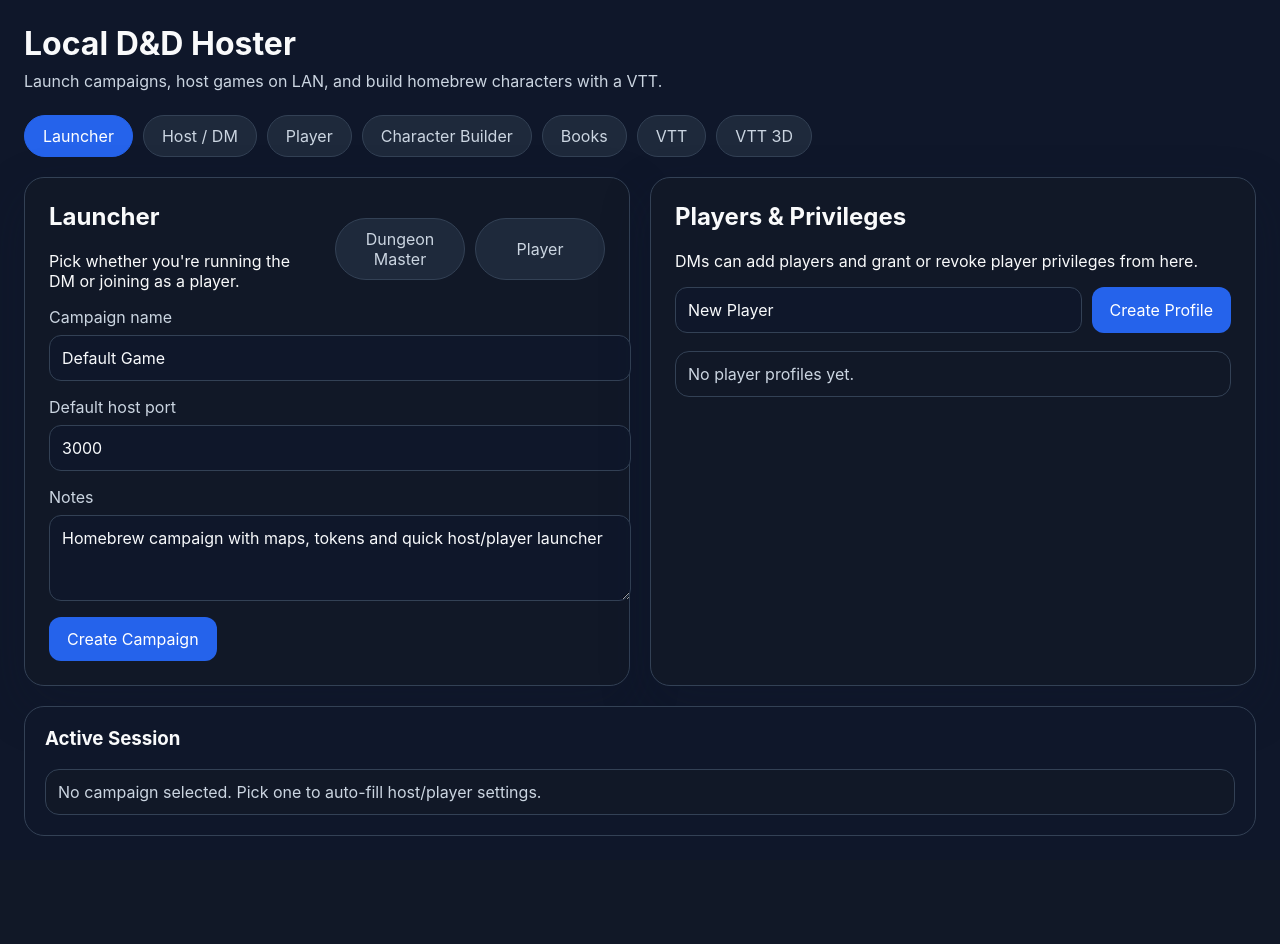
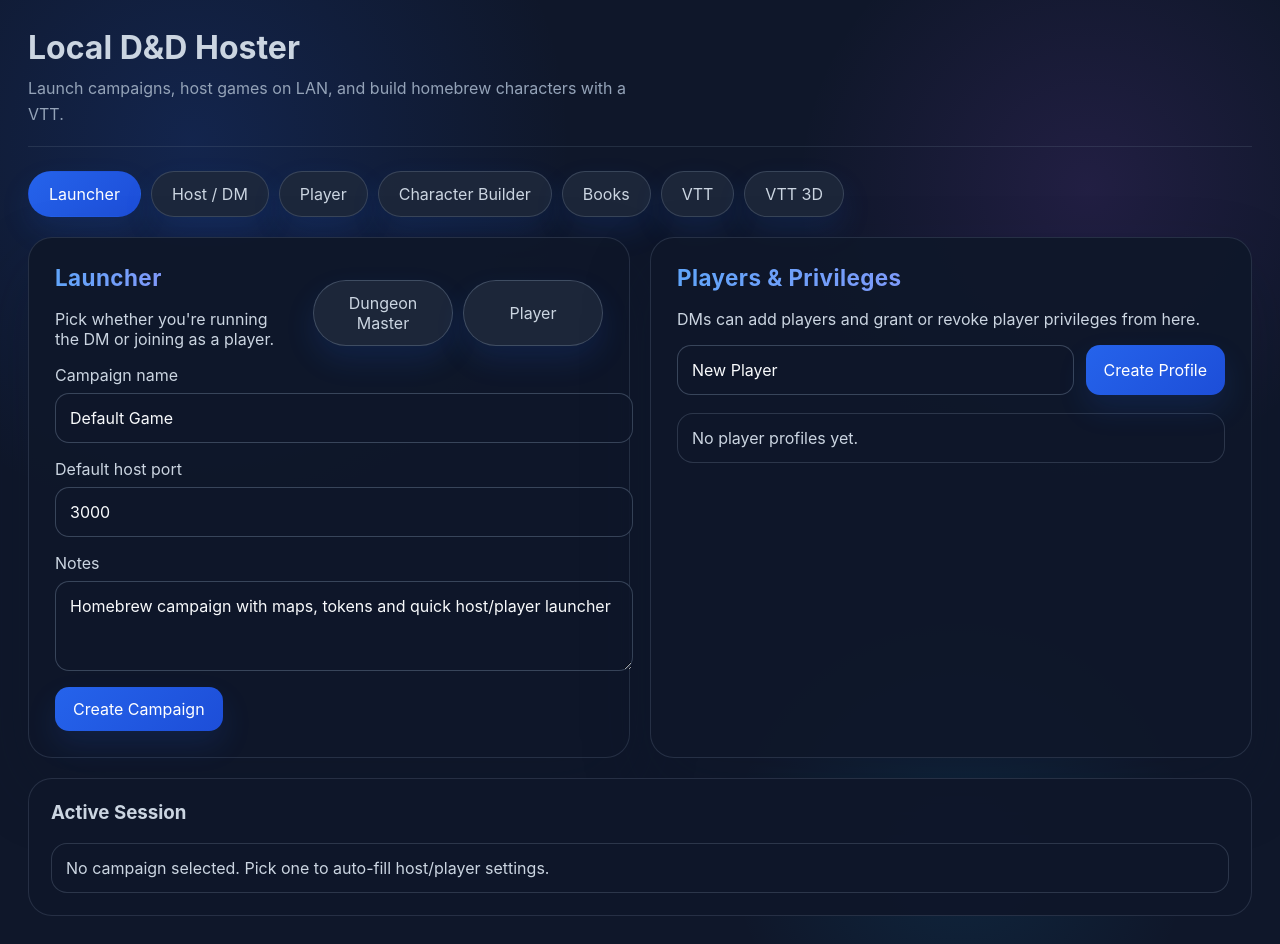
Before and after one commit to FishSticksYTWannabe/localdndhoster, a React (Vite) app: page / in a window 1280 px wide. Before the commit the page ends 860 px from the top, so only its background shows below. Built offline with nearby package versions, Linux system fonts and the light colour scheme.

Commit message:
Polish app UI styling

```diff
--- a/src/styles.css
+++ b/src/styles.css
@@ -1,8 +1,17 @@
 :root {
   color-scheme: light;
-  font-family: Inter, system-ui, sans-serif;
-  background: #111827;
-  color: #f9fafb;
+  font-family: Inter, system-ui, -apple-system, BlinkMacSystemFont, 'Segoe UI', sans-serif;
+  color: #f8fafc;
+  --surface: #111827;
+  --surface-strong: #0f172a;
+  --surface-muted: #1e293b;
+  --border: #334155;
+  --text-muted: #cbd5e1;
+  --text-soft: #94a3b8;
+  --accent: #2563eb;
+  --accent-soft: #1d4ed8;
+  --success: #22c55e;
+  --danger: #ef4444;
 }
 
 body,
@@ -11,7 +20,11 @@ html,
   min-height: 100%;
   margin: 0;
   padding: 0;
-  background: #0f172a;
+  background: radial-gradient(circle at 15% 15%, rgba(37, 99, 235, 0.18), transparent 28%),
+    radial-gradient(circle at 85% 20%, rgba(168, 85, 247, 0.12), transparent 22%),
+    radial-gradient(circle at 75% 90%, rgba(14, 165, 233, 0.1), transparent 18%),
+    var(--surface-strong);
+  color: var(--text-muted);
 }
 
 button,
@@ -22,9 +35,9 @@ select {
 }
 
 .app-shell {
-  max-width: 1400px;
+  max-width: 1420px;
   margin: 0 auto;
-  padding: 24px;
+  padding: 28px;
 }
 
 .app-header {
@@ -33,6 +46,8 @@ select {
   justify-content: space-between;
   gap: 16px;
   margin-bottom: 24px;
+  padding-bottom: 18px;
+  border-bottom: 1px solid rgba(100, 116, 139, 0.24);
 }
 
 @media (max-width: 1024px) {
@@ -76,7 +91,9 @@ select {
 
 .app-header p {
   margin: 8px 0 0;
-  color: #cbd5e1;
+  color: var(--text-soft);
+  max-width: 620px;
+  line-height: 1.65;
 }
 
 .tab-bar {
@@ -87,17 +104,23 @@ select {
 }
 
 .tab {
-  padding: 10px 18px;
-  border: 1px solid #334155;
+  padding: 12px 20px;
+  border: 1px solid rgba(100, 116, 139, 0.4);
   border-radius: 9999px;
-  background: #1e293b;
-  color: #cbd5e1;
+  background: rgba(30, 41, 59, 0.9);
+  color: var(--text-muted);
   cursor: pointer;
+  transition: transform 0.2s ease, background 0.2s ease, border-color 0.2s ease;
+}
+
+.tab:hover {
+  transform: translateY(-1px);
+  background: rgba(37, 99, 235, 0.12);
 }
 
 .tab.active {
-  background: #2563eb;
-  border-color: #2563eb;
+  background: linear-gradient(135deg, var(--accent), var(--accent-soft));
+  border-color: transparent;
   color: white;
 }
 
@@ -121,20 +144,21 @@ select {
 }
 
 .panel-card {
-  background: #111827;
-  border: 1px solid #334155;
-  border-radius: 20px;
-  padding: 24px;
-  box-shadow: 0 20px 50px rgba(15, 23, 42, 0.25);
-}
-
-.wide-card {
-  min-width: 0;
+  background: rgba(15, 23, 42, 0.96);
+  border: 1px solid rgba(100, 116, 139, 0.28);
+  border-radius: 24px;
+  padding: 26px;
+  box-shadow: 0 30px 70px rgba(15, 23, 42, 0.22);
 }
 
 .panel-card h2 {
   margin-top: 0;
-  margin-bottom: 20px;
+  margin-bottom: 18px;
+  font-size: 1.4rem;
+  letter-spacing: 0.02em;
+  background: linear-gradient(95deg, #60a5fa, #a78bfa);
+  -webkit-background-clip: text;
+  color: transparent;
 }
 
 label {
@@ -148,10 +172,10 @@ input,
 select,
 textarea {
   width: 100%;
-  border: 1px solid #334155;
-  border-radius: 12px;
-  padding: 12px;
-  background: #0f172a;
+  border: 1px solid rgba(100, 116, 139, 0.5);
+  border-radius: 14px;
+  padding: 14px;
+  background: rgba(15, 23, 42, 0.9);
   color: #f8fafc;
 }
 
@@ -159,47 +183,57 @@ textarea {
   resize: vertical;
 }
 
+input:focus,
+select:focus,
+textarea:focus {
+  outline: none;
+  border-color: var(--accent);
+  box-shadow: 0 0 0 3px rgba(37, 99, 235, 0.16);
+}
+
 .button-row {
   display: flex;
   gap: 12px;
   flex-wrap: wrap;
-  margin-top: 8px;
+  margin-top: 12px;
 }
 
 button {
   border: none;
-  border-radius: 12px;
+  border-radius: 14px;
   padding: 12px 18px;
   color: white;
-  background: #2563eb;
+  background: linear-gradient(135deg, var(--accent), var(--accent-soft));
   cursor: pointer;
-  transition: transform 0.2s ease, background 0.2s ease;
+  transition: transform 0.2s ease, background 0.2s ease, box-shadow 0.2s ease;
+  box-shadow: 0 14px 30px rgba(37, 99, 235, 0.14);
 }
 
 button:hover {
   transform: translateY(-1px);
-  background: #1d4ed8;
+  background: linear-gradient(135deg, var(--accent-soft), #1e40af);
 }
 
 button:disabled {
   opacity: 0.55;
   cursor: not-allowed;
+  box-shadow: none;
 }
 
 .status-box {
-  background: #0f172a;
-  border: 1px solid #1e293b;
-  border-radius: 14px;
-  padding: 14px;
+  background: rgba(15, 23, 42, 0.95);
+  border: 1px solid rgba(59, 130, 246, 0.15);
+  border-radius: 18px;
+  padding: 18px;
   margin-top: 16px;
   color: #e2e8f0;
 }
 
 .log-panel {
-  background: #0f172a;
-  border: 1px solid #334155;
-  border-radius: 20px;
-  padding: 20px;
+  background: rgba(15, 23, 42, 0.95);
+  border: 1px solid rgba(100, 116, 139, 0.28);
+  border-radius: 24px;
+  padding: 22px;
 }
 
 .log-panel h3 {
@@ -209,17 +243,17 @@ button:disabled {
 .log-list {
   display: grid;
   gap: 10px;
-  max-height: 260px;
+  max-height: 300px;
   overflow-y: auto;
 }
 
 .log-item,
 .log-empty {
-  background: #111827;
-  border: 1px solid #334155;
-  border-radius: 14px;
-  padding: 12px;
-  color: #cbd5e1;
+  background: rgba(15, 23, 42, 0.94);
+  border: 1px solid rgba(100, 116, 139, 0.35);
+  border-radius: 16px;
+  padding: 14px;
+  color: var(--text-muted);
 }
 
 .version-list,
@@ -235,18 +269,25 @@ button:disabled {
 }
 
 .pill {
-  border: 1px solid #334155;
+  border: 1px solid rgba(100, 116, 139, 0.5);
   border-radius: 9999px;
-  background: #1e293b;
-  color: #cbd5e1;
-  padding: 10px 16px;
-  min-width: 130px;
+  background: rgba(30, 41, 59, 0.9);
+  color: var(--text-muted);
+  padding: 12px 18px;
+  min-width: 140px;
+  cursor: pointer;
+  transition: transform 0.2s ease, background 0.2s ease, border-color 0.2s ease;
+}
+
+.pill:hover {
+  transform: translateY(-1px);
+  background: rgba(37, 99, 235, 0.12);
 }
 
 .pill.active {
-  background: #2563eb;
+  background: linear-gradient(135deg, var(--accent), var(--accent-soft));
   color: white;
-  border-color: #2563eb;
+  border-color: transparent;
 }
 
 .launcher-header {
@@ -258,7 +299,7 @@ button:disabled {
 
 .player-add-row {
   display: flex;
-  gap: 10px;
+  gap: 12px;
   margin-bottom: 18px;
 }
 
@@ -267,8 +308,8 @@ button:disabled {
 }
 
 .selected-player {
-  border-color: #2563eb;
-  background: #131d3a;
+  border-color: rgba(37, 99, 235, 0.6);
+  background: rgba(15, 23, 42, 0.98);
 }
 
 .privilege-tags {
@@ -282,27 +323,54 @@ button:disabled {
   display: inline-flex;
   align-items: center;
   justify-content: center;
-  padding: 6px 10px;
+  padding: 6px 12px;
   border-radius: 9999px;
-  font-size: 0.85rem;
+  font-size: 0.86rem;
 }
 
 .tag-enabled {
-  background: #1e40af;
+  background: rgba(37, 99, 235, 0.2);
   color: white;
 }
 
 .tag-disabled {
-  background: #334155;
-  color: #94a3b8;
+  background: rgba(100, 116, 139, 0.3);
+  color: var(--text-soft);
+}
+
+.version-item {
+  display: flex;
+  align-items: center;
+  justify-content: space-between;
+  gap: 12px;
+  padding: 16px;
+  border: 1px solid rgba(100, 116, 139, 0.4);
+  border-radius: 18px;
+  background: rgba(15, 23, 42, 0.95);
+}
+
+.version-item:hover {
+  border-color: rgba(37, 99, 235, 0.4);
+  background: rgba(30, 41, 59, 0.98);
+}
+
+.version-actions {
+  display: flex;
+  gap: 10px;
+  align-items: center;
+}
+
+.version-actions button {
+  padding: 10px 16px;
+  border-radius: 12px;
 }
 
 .privilege-panel {
   margin-top: 18px;
-  padding: 18px;
-  border: 1px solid #334155;
+  padding: 20px;
+  border: 1px solid rgba(100, 116, 139, 0.25);
   border-radius: 18px;
-  background: #0f172a;
+  background: rgba(15, 23, 42, 0.96);
 }
 
 .privilege-grid {
@@ -313,17 +381,18 @@ button:disabled {
 
 .privilege-toggle {
   width: 100%;
-  border: 1px solid #334155;
-  background: #1e293b;
-  color: #cbd5e1;
-  padding: 12px 14px;
-  border-radius: 14px;
+  border: 1px solid rgba(100, 116, 139, 0.35);
+  background: rgba(30, 41, 59, 0.92);
+  color: var(--text-muted);
+  padding: 14px 16px;
+  border-radius: 16px;
   text-align: left;
+  transition: background 0.2s ease, border-color 0.2s ease;
 }
 
 .privilege-toggle.active {
-  border-color: #2563eb;
-  background: #2563eb;
+  border-color: var(--accent);
+  background: rgba(37, 99, 235, 0.18);
   color: white;
 }
 
@@ -335,9 +404,9 @@ button:disabled {
   width: 54px;
   height: 54px;
   padding: 8px;
-  border: 1px solid #334155;
+  border: 1px solid rgba(100, 116, 139, 0.4);
   border-radius: 14px;
-  background: #111827;
+  background: rgba(15, 23, 42, 0.95);
   display: flex;
   align-items: center;
   justify-content: center;
@@ -351,20 +420,20 @@ button:disabled {
 }
 
 .danger {
-  background: #dc2626;
+  background: linear-gradient(135deg, var(--danger), #dc2626);
 }
 
 .small-text {
-  color: #94a3b8;
+  color: var(--text-soft);
   margin-top: 4px;
-  font-size: 0.9rem;
+  font-size: 0.92rem;
 }
 
 .map-board {
   min-height: 420px;
-  border: 1px solid #334155;
+  border: 1px solid rgba(100, 116, 139, 0.35);
   border-radius: 20px;
-  background: #0f172a;
+  background: rgba(15, 23, 42, 0.95);
   overflow: hidden;
   display: flex;
   align-items: center;
@@ -409,10 +478,10 @@ button:disabled {
 .avatar-preview {
   width: 90px;
   height: 90px;
-  border: 1px solid #334155;
+  border: 1px solid rgba(100, 116, 139, 0.45);
   border-radius: 22px;
   overflow: hidden;
-  background: #0f172a;
+  background: rgba(15, 23, 42, 0.96);
   display: flex;
   align-items: center;
   justify-content: center;
@@ -432,8 +501,8 @@ button:disabled {
 }
 
 .attribute-card {
-  background: #0f172a;
-  border: 1px solid #334155;
+  background: rgba(15, 23, 42, 0.96);
+  border: 1px solid rgba(100, 116, 139, 0.35);
   border-radius: 18px;
   padding: 16px;
 }
@@ -452,8 +521,8 @@ button:disabled {
 }
 
 .summary-card {
-  background: #0f172a;
-  border: 1px solid #334155;
+  background: rgba(15, 23, 42, 0.96);
+  border: 1px solid rgba(100, 116, 139, 0.35);
   border-radius: 18px;
   padding: 18px;
   margin-top: 20px;
```
